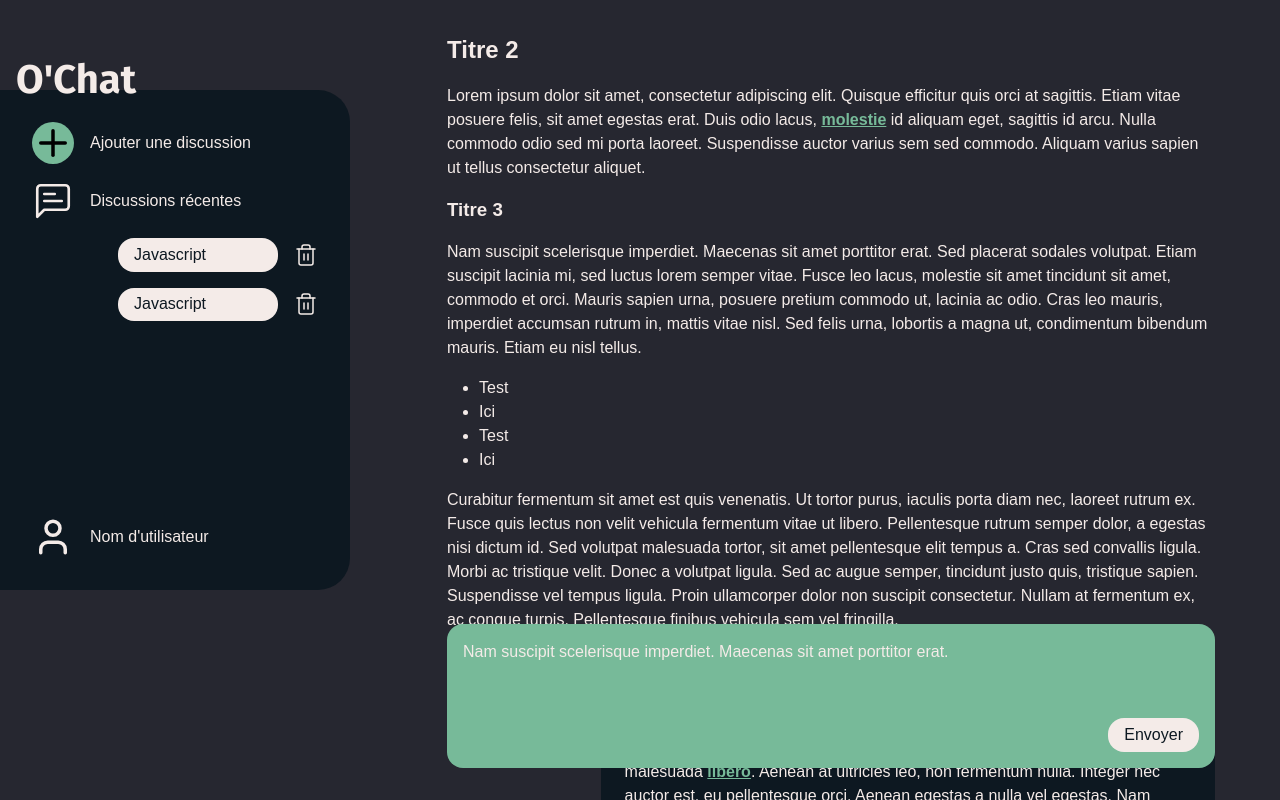
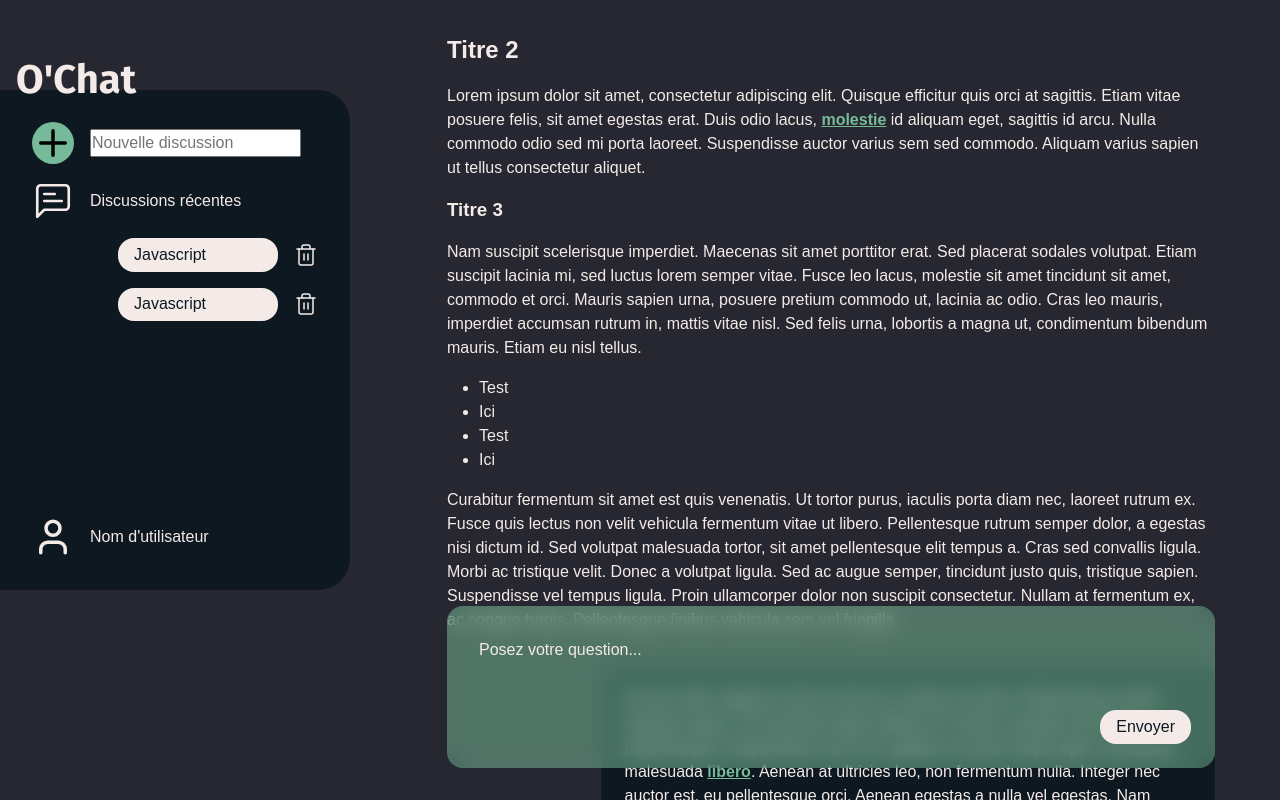
Before and after one commit to CamilleDelmas/app-tchat-svelte, a Svelte app in the folder myapp/: page / in a window 1280 px wide. Shown: the top 800 px of the page. Built offline with nearby package versions, Linux system fonts and the light colour scheme; a web font is replaced by a local one.

Commit message:
mise en place textarea + design glass + input pour nnouvelle discussion

```diff
--- a/myapp/src/App.svelte
+++ b/myapp/src/App.svelte
@@ -19,11 +19,11 @@
     <nav class="menu">
       <div class="menu__add">
         <button><Plus size={42} /></button>
-        <label for="">Ajouter une discussion</label>
+        <input type="text" placeholder="Nouvelle discussion" />
       </div>
       <div class="menu__add">
         <MessageSquareText size={42} strokeWidth={1.5} />
-        <label for="">Discussions récentes</label>
+        <p>Discussions récentes</p>
       </div>
       <div class="menu__talk">
         <div class="talk">
@@ -107,9 +107,12 @@
     </div>
     <div class="hide"></div>
     <div class="reply">
-      <p>
-        Nam suscipit scelerisque imperdiet. Maecenas sit amet porttitor erat.
-      </p>
+      <textarea
+        aria-label="Question"
+        name="question"
+        id="question"
+        placeholder="Posez votre question..."
+      ></textarea>
       <button>Envoyer</button>
     </div>
   </main>
@@ -222,15 +225,53 @@
     display: flex;
     flex-direction: column;
     justify-content: space-between;
+    gap: 1rem;
     width: 92%;
     left: 50%;
     position: fixed;
+    transform: translateX(-50%);
     bottom: 2rem;
     padding: 1rem;
-    background-color: var(--hilight-color);
-    transform: translateX(-50%);
     border-radius: 1rem;
     min-height: 9rem;
+    padding: 1.5rem;
+    color: #fff;
+    background-color: #77ba9886;
+    &::before {
+      content: "";
+      position: absolute;
+      top: 0;
+      left: 0;
+      right: 0;
+      bottom: 0;
+      backdrop-filter: blur(10px);
+      -webkit-backdrop-filter: blur(10px);
+      z-index: -1;
+      border-radius: 1rem;
+    }
+    textarea {
+      height: auto;
+      padding: 0.5rem;
+      border: none;
+      background-color: #00000000;
+      color: var(--neutral-color);
+      resize: none;
+      outline: none;
+      overflow: auto;
+      &::-webkit-scrollbar {
+        width: 3px;
+      }
+      &::-webkit-scrollbar-thumb {
+        background-color: #77ba99;
+      }
+      &::placeholder {
+        color: var(--neutral-color);
+      }
+      &:focus {
+        border-left: 1px solid var(--neutral-color);
+      }
+    }
+
     button {
       width: max-content;
       color: var(--dark-color);
@@ -305,7 +346,6 @@
       flex-direction: row;
       align-items: center;
       gap: 1rem;
-
     }
 
     /* Main */
@@ -319,7 +359,6 @@
       max-width: 80%;
     }
 
-
     .reply {
       width: 100%;
       left: 0;
@@ -331,10 +370,6 @@
       background-color: var(--main-color);
       min-height: 0rem;
     }
-
-
-
-
   }
 
   /* Desktop Wide */
```
Lines whose indentation alone changed are shown as unchanged.
